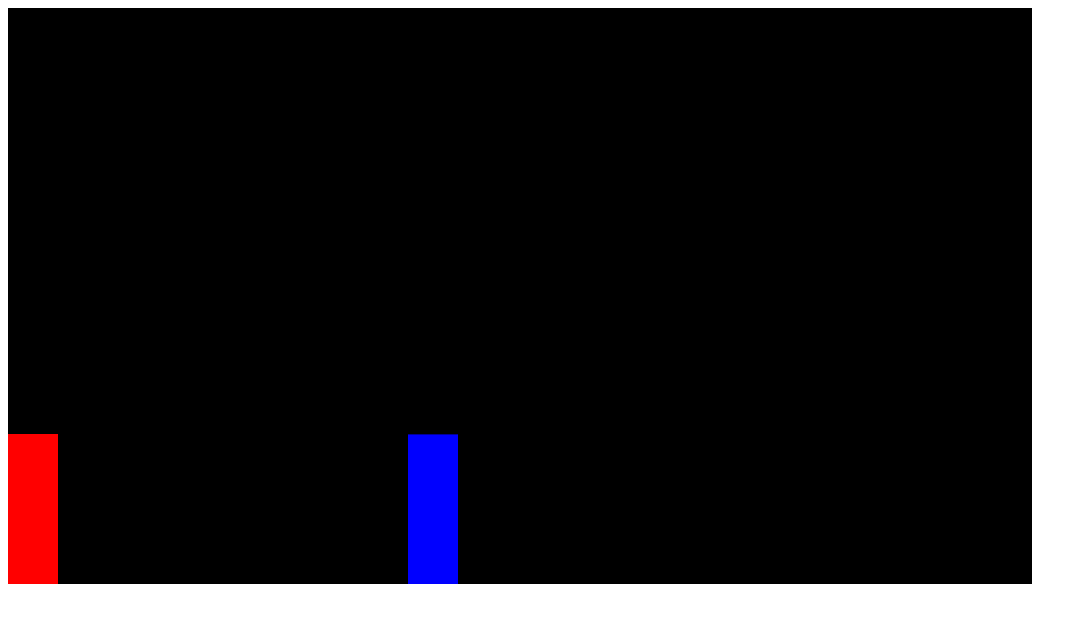
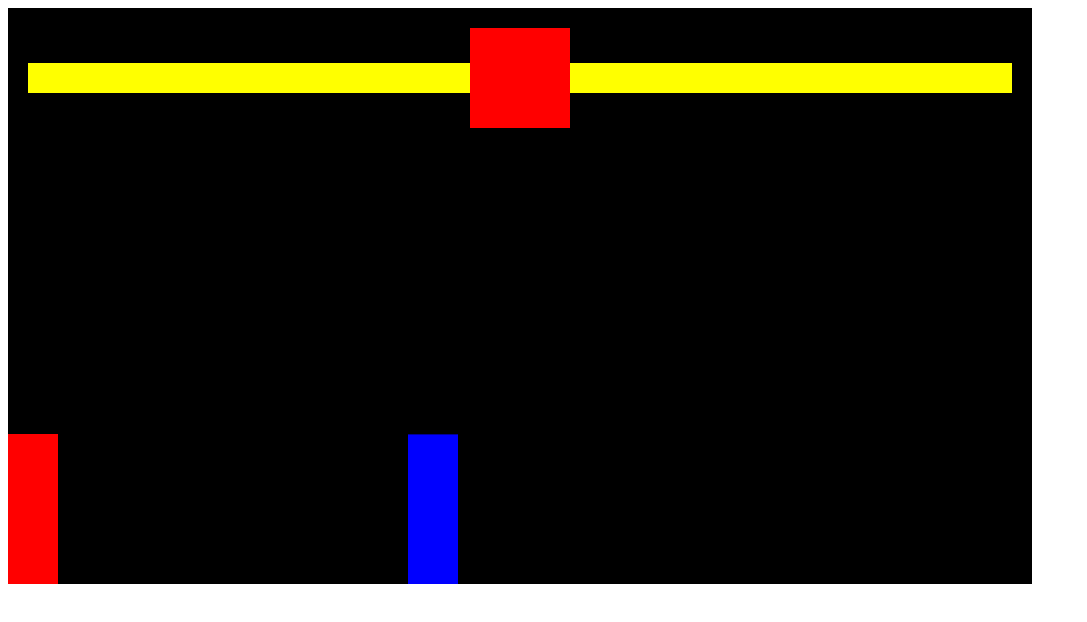
Before and after one commit to hkumar30/Yakuza, a plain HTML site: page index.html in a window 1280 px wide. Shown: the whole page, without its empty margins (0-1087 px from the left). Drawn offline with Linux system fonts and the light colour scheme.

Commit message:
Added Health Bar and Timer Container

```diff
--- a/index.html
+++ b/index.html
@@ -7,8 +7,66 @@
     5. Health Bar
     6. Game Over
  -->
+
+<head>
+    <style>
+        * {
+            box-sizing: border-box;
+        }
+    </style>
+</head>
+
 <body>
+    <!-- Canvas Container-->
+    <div style = "
+        position: relative;
+        display: inline-block;
+        "
+    >
+
+        <!-- Health Bar & Timer Container -->
+        <div style = "
+            position: absolute;
+            display: flex;
+            width: 100%;
+            align-items: center;
+            padding: 20px;
+            "
+        >
+            <!-- Player Health -->
+            <div style = "
+                background-color: yellow;
+                height: 30px;
+                width: 100%;
+                "
+            >
+
+            </div>
+
+            <!-- Timer -->
+            <div style = "
+                background-color: red;
+                height: 100px;
+                width: 100px;
+                flex-shrink: 0;
+                "
+            >
+
+            </div>
+
+            <!-- Enemy Health -->
+            <div style = "
+                background-color: yellow;
+                height: 30px;
+                width: 100%;
+                "
+            >
+            </div>
+        </div>
+
     <canvas></canvas>
+
+    </div>
 </body>
 
 <script src="index.js"></script>
```
